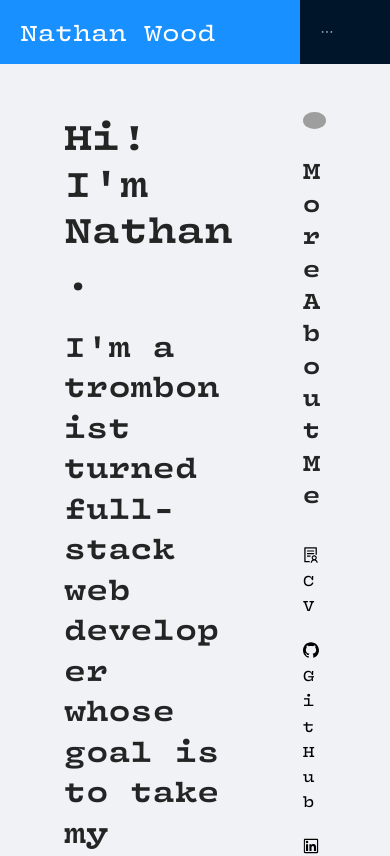
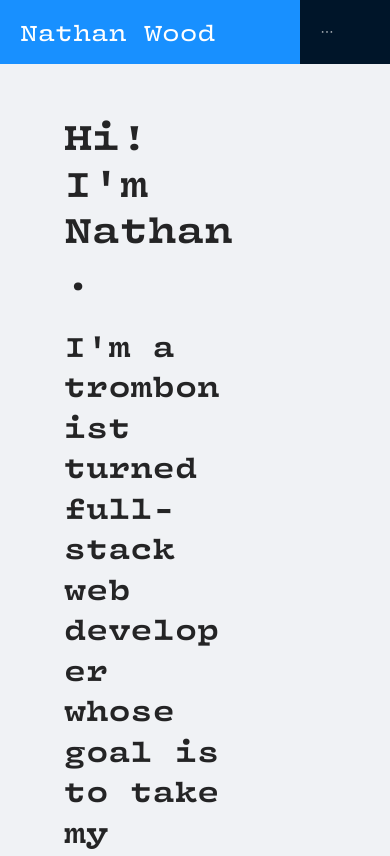
Before and after one commit to nathanwould/Portfolio, a React (Create React App) app in the folder client/: page / in a window 390 px wide. Shown: the top 856 px of the page. Built offline with nearby package versions, Linux system fonts and the light colour scheme; grey boxes are pictures that could not be loaded.

Commit message:
tweaked mobile breakpoints

```diff
--- a/client/src/components/aboutMe/AboutMe.css
+++ b/client/src/components/aboutMe/AboutMe.css
@@ -29,6 +29,9 @@
 
 @media only screen and (max-width: 600px) {
   #more-info {
-    display: hidden;
+    display: none;
+  }
+  .about-me {
+    flex-flow: column wrap;
   }
 }
--- a/client/src/components/aboutMe/AboutMe.jsx
+++ b/client/src/components/aboutMe/AboutMe.jsx
@@ -8,7 +8,7 @@ export default function AboutMe() {
     <Row className='about-me'>
       <Col span={16}>
       <Typography>
-        <Space direction="vertical">
+        <Space direction="vertical" className='about-me-text'>
           <Title>Hi! I'm Nathan.</Title>
           <Title level={2} className="spiel">I'm a trombonist turned full-stack web developer whose goal is to take my unique experience working in the arts, food industry, and as a nonprofit administrator to solve real-world problems for users with code. </Title>
           <Paragraph className='paragraph'>Whether building a full-stack application, performing on stage, or trying to make capers out of quince blossoms, I always bring my curiosity, creativity and perspective to every project to foster an open, collaborative environment. </Paragraph>
```
